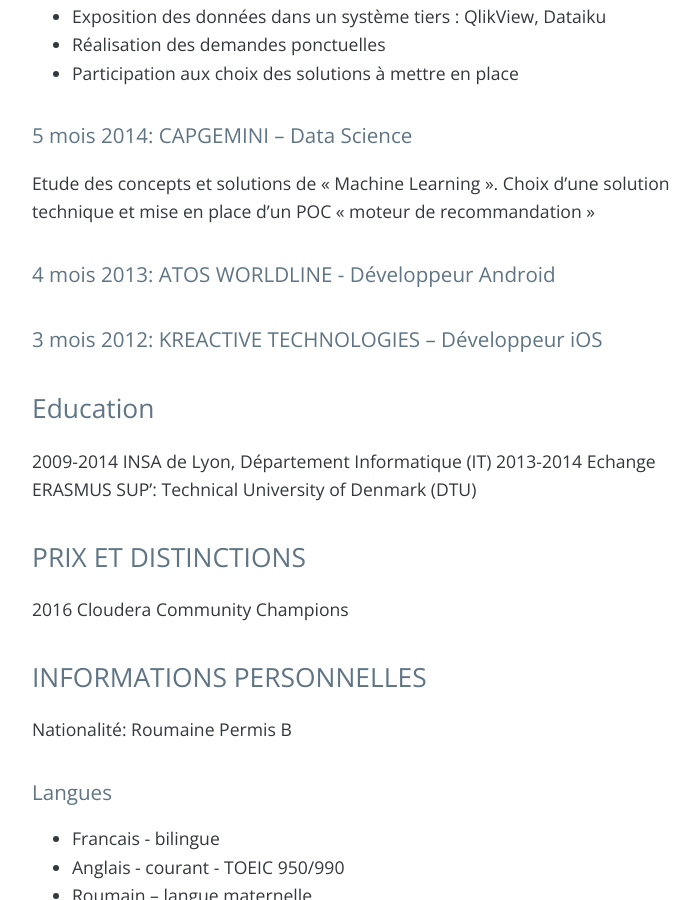
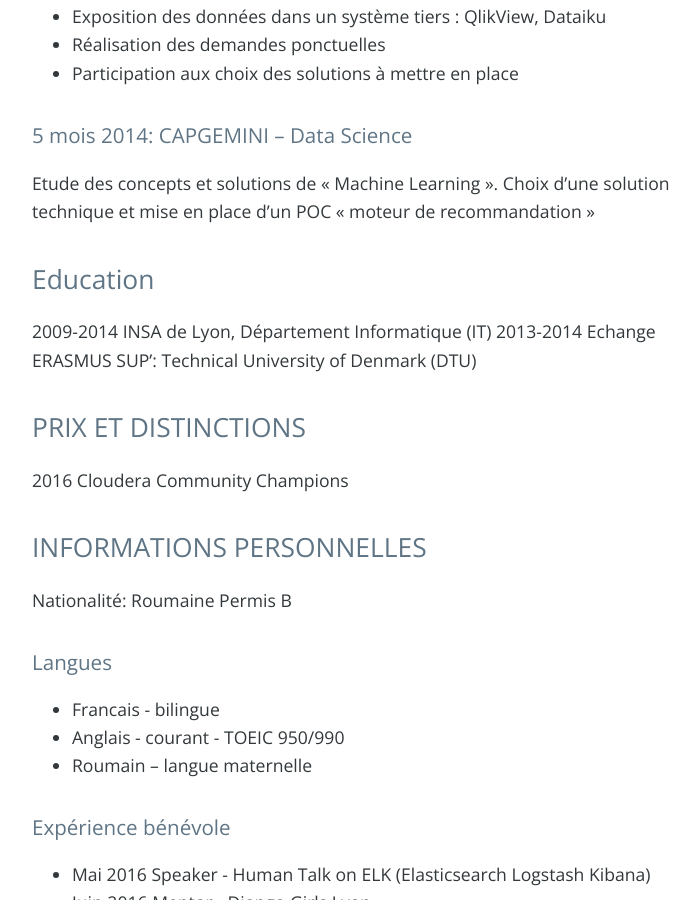
Before and after one commit to veve90/cv, a Jekyll site: the page built from _posts/2017-12-17-analyse-transactionelle.md, in a window 1280 px wide and 900 px high, scrolled down 1015 px. Shown: the whole window, without its empty margins (288-988 px from the left). Built offline with Jekyll 4.4.1, drawn with Linux system fonts in a browser that asks for light colours; nearby versions of some CDN libraries; comment, search, counter and statistics services are not loaded.

Commit message:
Update 2017-12-17-analyse-transactionelle.md

```diff
--- a/_posts/2017-12-17-analyse-transactionelle.md
+++ b/_posts/2017-12-17-analyse-transactionelle.md
@@ -27,8 +27,6 @@ Mise en place du cluster (AWS )
 # 5 mois 2014: CAPGEMINI – Data Science
 Etude des concepts et solutions de « Machine Learning ». Choix d'une solution technique et mise en place d’un POC « moteur de recommandation »
 
-# 4 mois 2013: ATOS WORLDLINE -  Développeur Android
-# 3 mois 2012:	KREACTIVE TECHNOLOGIES – Développeur iOS
 
 ## Education
 2009-2014	INSA de Lyon, Département Informatique (IT)
```
